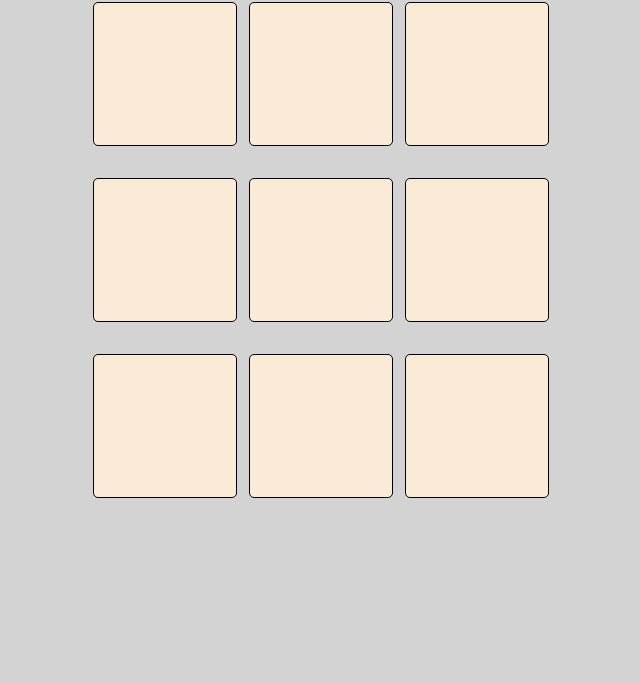
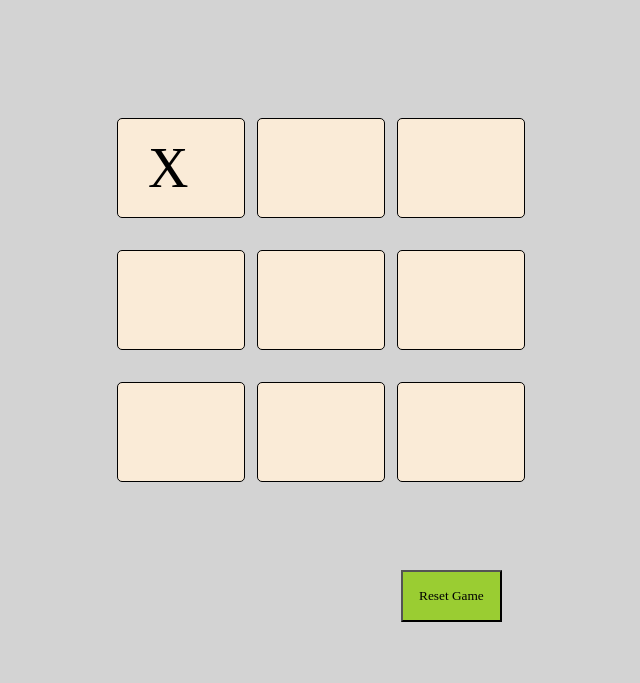
Before and after one commit to kreeshu/Tic-Tac-Toe, a plain HTML site: page index.html in a window 1280 px wide. Shown: the part 117-800 px from the top of the page, without its empty margins (319-959 px from the left). Drawn offline with Linux system fonts and the light colour scheme.

Commit message:
added reset button

```diff
--- a/index.html
+++ b/index.html
@@ -10,7 +10,7 @@
     <h1>Tic Tac Toe</h1>
     <div class="container">
         <div class="game">
-            <button class="box"></button>
+            <button class="box">X</button>
             <button class="box"></button>
             <button class="box"></button>
             <button class="box"></button>
@@ -21,6 +21,10 @@
             <button class="box"></button>
         </div>
     </div>
+
+    <button id="reset-button">Reset Game</button>
+
+
     <script src="index.js"></script>
 </body>
 </html>
--- a/style.css
+++ b/style.css
@@ -13,6 +13,8 @@ body  {
 h1 {
     padding: 20px;
     text-align: center;
+    margin-top: 50px;
+
 }
 
 .container {
@@ -37,14 +39,24 @@ h1 {
     background-color: antiquewhite;
     border: 1px solid black;
     margin-top: 20px;
-    height: 18vmin;
-    width: 18vmin;
+    height: 100px;
+    width: 16vmin;
     justify-content: space-between;
     display: flex;
     align-items: center;
     border-radius: 5px;
+    font-size: 7vmin;
+    padding: 30px;
+
 
 }
 .box:hover {
     cursor: pointer;
 }
+
+
+#reset-button {
+    padding: 1rem;
+    margin-left: 45rem;
+    background-color: yellowgreen;
+}
```
